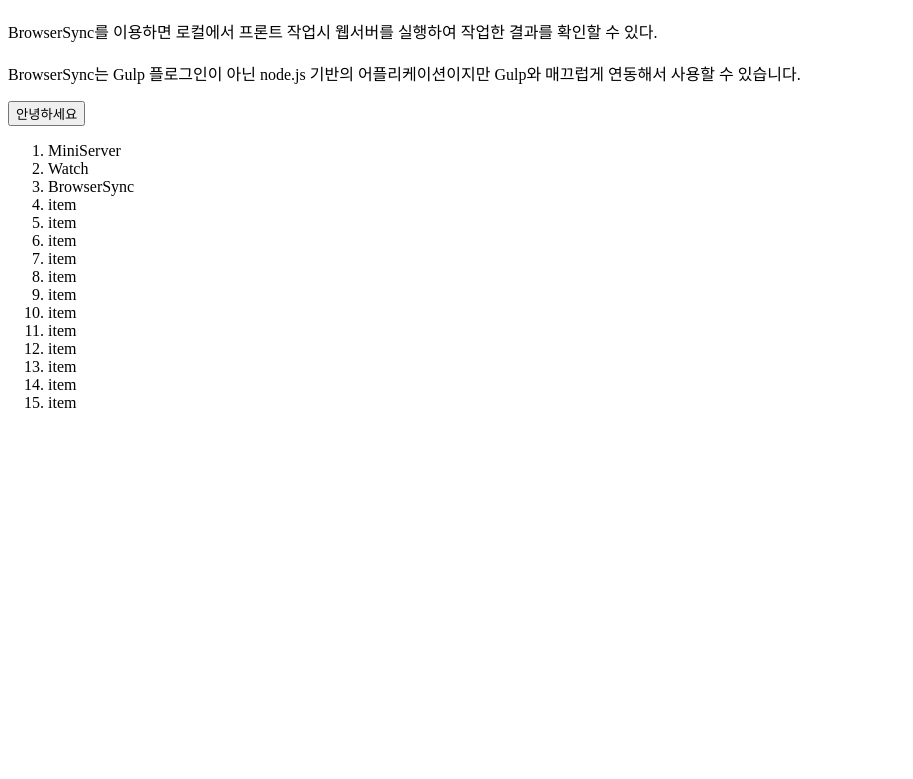
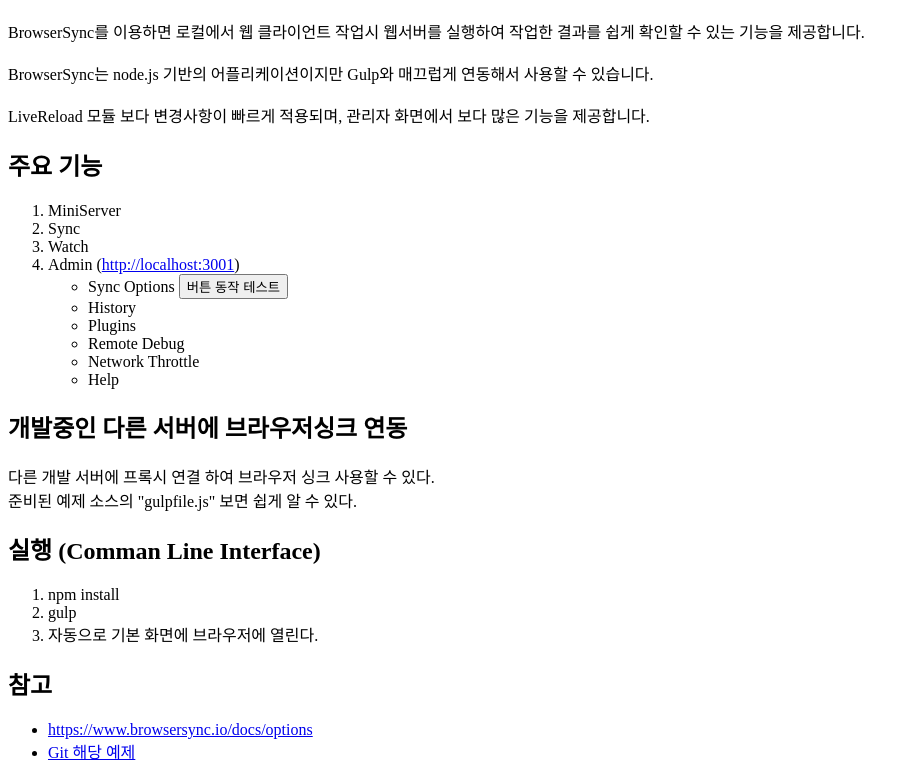
Before and after one commit to codejs-kr/gulp-browser-sync, a website: page index.html in a window 1280 px wide. Shown: the part 61-840 px from the top of the page, without its empty margins (0-913 px from the left). Before the commit the page ends 800 px from the top, so only its background shows below. Drawn offline with Linux system fonts and the light colour scheme.

Commit message:
* add proxy example, * modify readme

```diff
--- a/index.html
+++ b/index.html
@@ -7,6 +7,7 @@
     <meta name="description" content="">
     <meta name="author" content="codeJS">
     <meta name="viewport" content="width=device-width; initial-scale=1.0">
+    <link rel="shortcut icon" href="https://www.browsersync.io/favicon.ico?v=qAqkxQaJm0">
     <link href="./public/dist/css/all.css" type="text/css" rel="stylesheet" />
     <script src="/public/src/js/jquery.js"></script>
     <script src="/public/dist/js/all.js"></script>
@@ -19,28 +20,47 @@
       </header>
       <article>
         <p>
-          BrowserSync를 이용하면 로컬에서 프론트 작업시 웹서버를 실행하여 작업한 결과를 확인할 수 있다.<br><br>
-          BrowserSync는 Gulp 플로그인이 아닌 node.js 기반의 어플리케이션이지만 Gulp와 매끄럽게 연동해서 사용할 수 있습니다.
+          BrowserSync를 이용하면 로컬에서 웹 클라이언트 작업시 웹서버를 실행하여 작업한 결과를 쉽게 확인할 수 있는 기능을 제공합니다.<br><br>
+          BrowserSync는 node.js 기반의 어플리케이션이지만 Gulp와 매끄럽게 연동해서 사용할 수 있습니다.<br><br>
+          LiveReload 모듈 보다 변경사항이 빠르게 적용되며, 관리자 화면에서 보다 많은 기능을 제공합니다.
         </p>
 
-        <button>안녕하세요</button>
+        <h2>주요 기능</h2>
         <ol>
           <li>MiniServer</li>
+          <li>Sync</li>
           <li>Watch</li>
-          <li>BrowserSync</li>
-          <li>item</li>
-          <li>item</li>
-          <li>item</li>
-          <li>item</li>
-          <li>item</li>
-          <li>item</li>
-          <li>item</li>
-          <li>item</li>
-          <li>item</li>
-          <li>item</li>
-          <li>item</li>
-          <li>item</li>
+          <li>
+            Admin (<a href="http://localhost:3001" target="_blank">http://localhost:3001</a>)
+            <ul>
+              <li>Sync Options <button>버튼 동작 테스트</button></li>
+              <li>History</li>
+              <li>Plugins</li>
+              <li>Remote Debug</li>
+              <li>Network Throttle</li>
+              <li>Help</li>
+            </ul>
+          </li>
         </ol>
+
+        <h2>개발중인 다른 서버에 브라우저싱크 연동</h2>
+        <p>
+          다른 개발 서버에 프록시 연결 하여 브라우저 싱크 사용할 수 있다.<br>
+          준비된 예제 소스의 "gulpfile.js" 보면 쉽게 알 수 있다.
+        </p>
+
+        <h2>실행 (Comman Line Interface)</h2>
+        <ol>
+          <li>npm install</li>
+          <li>gulp</li>
+          <li>자동으로 기본 화면에 브라우저에 열린다.</li>
+        </ol>
+
+        <h2>참고</h2>
+        <ul>
+          <li><a href="https://www.browsersync.io/docs/options" target="_blank">https://www.browsersync.io/docs/options</a></li>
+          <li><a href="https://www.browsersync.io/docs/options" target="_blank">Git 해당 예제</a></li>
+        </ul>
       </article>
     </div>
   </body>
--- a/package.json
+++ b/package.json
@@ -2,7 +2,7 @@
   "name": "gulp-browser-sync",
   "author": "dodortus",
   "version": "1.0.0",
-  "description": "gulp start",
+  "description": "Client source build manager with BrowserSync",
   "license": "BSD",
   "dependencies": {
     "gulp": "~3.9.0",
--- a/public/src/css/base.css
+++ b/public/src/css/base.css
@@ -1,18 +1,17 @@
 body {
   margin: 0; padding: 0; background: #fff;
-  font-size: 16px; border-top: solid 6px #6A4F93; line-height: 1.6;
+  font-size: 16px; border-top: solid 6px #222222; line-height: 1.6;
 }
-#wrap { margin: 10px auto 0; width: 500px; }
+#wrap { margin: 10px auto 0; width: 700px; }
 h1 {
-  margin-bottom: 10px; padding: 10px 0; width: 100%; height: 120px;
+  margin: 30px 0 10px; padding: 10px 0; width: 100%; height: 120px;
   background: url(https://browsersync.io/brand-assets/wordmark-red.png) no-repeat 50% 50%;
-  background-size: cover; border-bottom: solid 1px #000; font-size: 0;
+  background-size: cover; border-bottom: solid 1px #444444; font-size: 0;
 }
-h2 { margin: 10px 0 5px; }
+h2 { margin: 40px 0 5px; font-size: 2em; }
 hr { margin: 30px 0; }
 article { padding: 20px 10px; }
-button { margin: 5px 0; padding: 10px 20px; cursor: pointer; }
-ol, ul { margin: 50px; padding: 20px 30px; }
-ul a { font-size: 16px; line-height: 1.8; }
-li { font-size: 4em; }
+article p { font-size: 1.4em; }
+button { margin: 5px 0; padding: 2px 15px; vertical-align: baseline; cursor: pointer; }
+ol, ul { margin: 0 0 0 50px; padding: 10px 0; font-size: 30px; }
 a { color: #4183C4; }
```
Also changed, not shown: gulpfile.js (+4 -3 lines), README.md, 1 other file.
